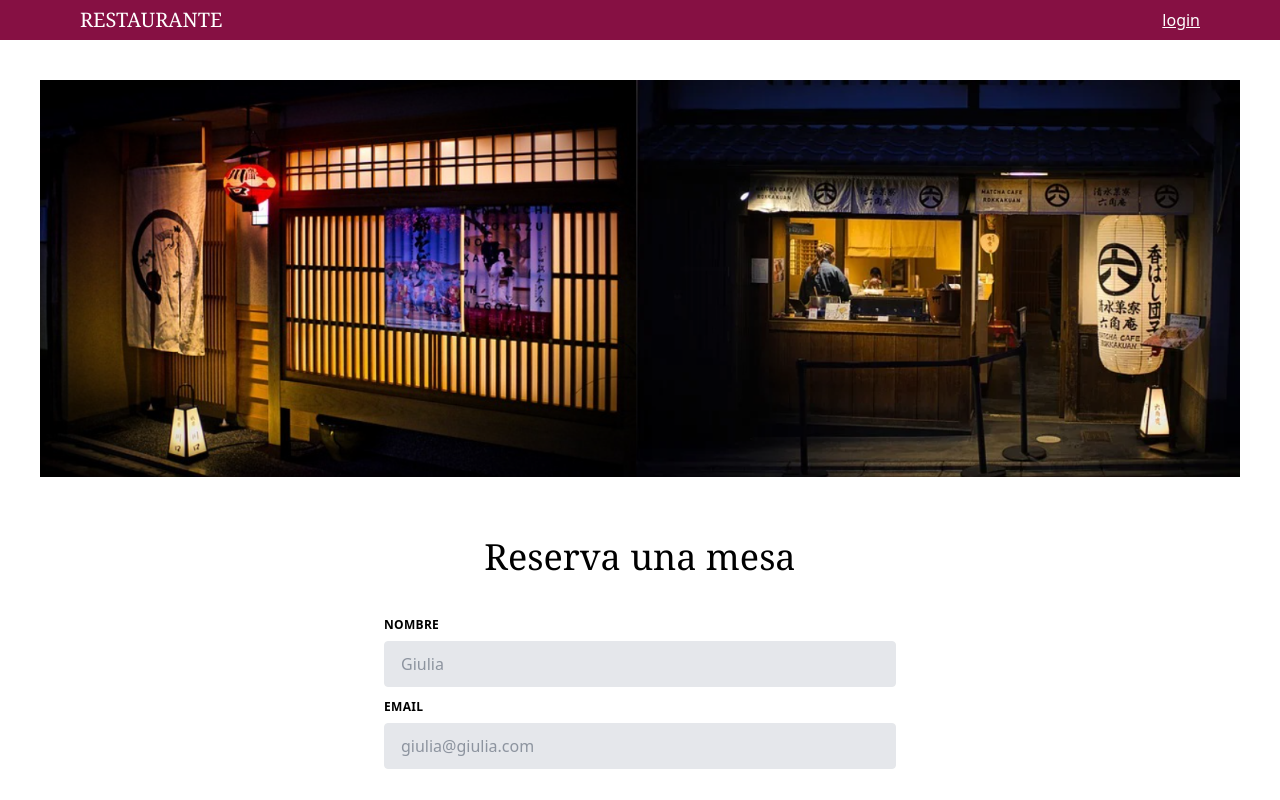
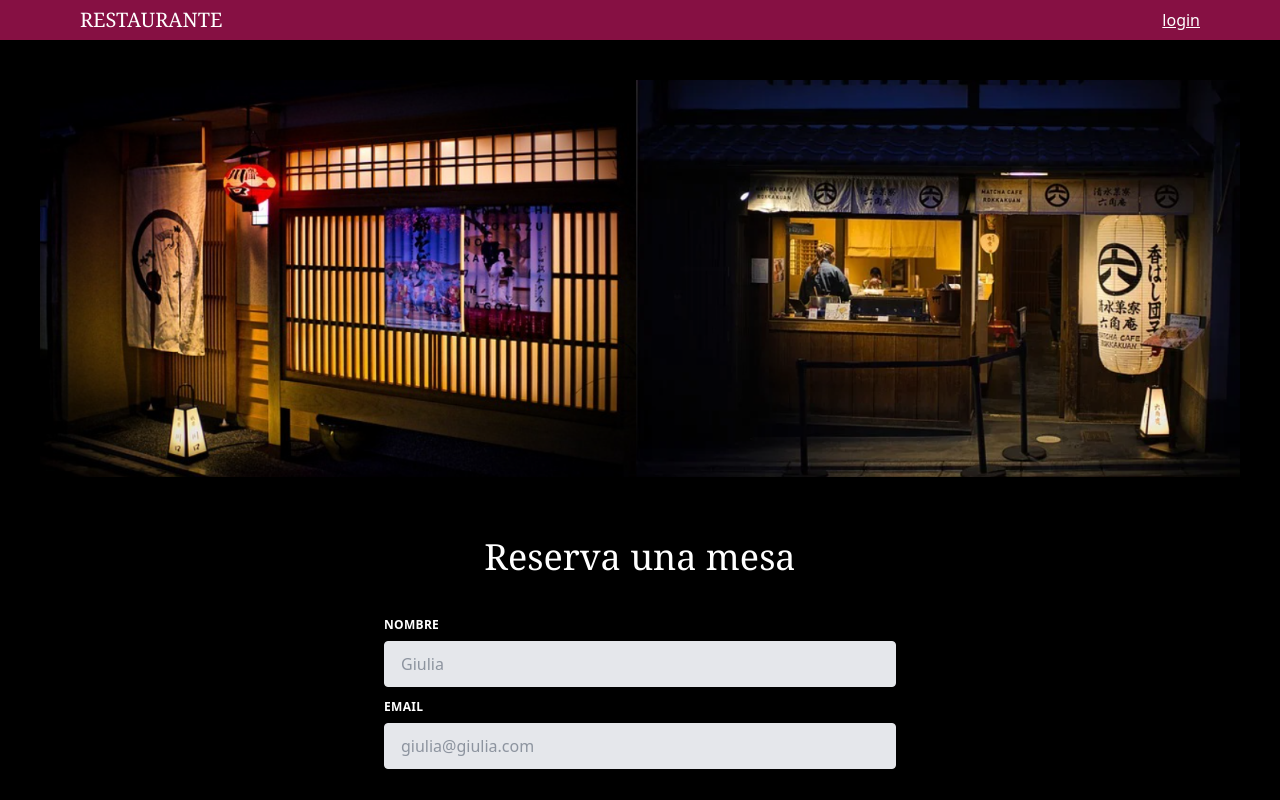
Before and after one commit to Moonril/local-restaurant, a React (Vite) app: page /reservar in a window 1280 px wide. Shown: the top 800 px of the page. Built offline with nearby package versions, Linux system fonts and the light colour scheme.

Commit message:
theme fixed

```diff
--- a/src/components/BookingPage.jsx
+++ b/src/components/BookingPage.jsx
@@ -38,9 +38,9 @@ const BookingPage = function () {
 
 
     return (
-        <section className="min-h-screen flex flex-col items-center p-5 text-black dark:text-white bg-white dark:bg-black">
+        <section className="min-h-screen flex flex-col items-center p-5 text-white bg-black">
 
-            <div className="flex flex-col items-center p-5 text-black dark:text-white bg-white dark:bg-black">
+            <div className="flex flex-col items-center p-5 text-white bg-black">
                 {/* <h1 className="py-10 text-4xl md:text-6xl font-serif">RESTAURANTE</h1> */}
                 <img src="booking-banner.png" alt="collage" />
 
--- a/src/components/HomePage.jsx
+++ b/src/components/HomePage.jsx
@@ -29,7 +29,7 @@ const HomePage = function () {
             {/* <Navbar /> */}
 
             {/* big container */}
-            <div className="min-h-screen flex flex-col items-center p-5 text-black dark:text-white bg-white dark:bg-black">
+            <div className="min-h-screen flex flex-col items-center p-5 text-white bg-black">
                 {/* title */}
                 <h1 className="py-10 text-4xl md:text-6xl font-serif">RESTAURANTE</h1>
                 <img src="collage.png" alt="collage" className="hidden md:block" />
@@ -54,7 +54,7 @@ const HomePage = function () {
 
             {/* find us */}
 
-            <div className="flex flex-col items-center gap-8 p-6 text-black dark:text-white bg-white dark:bg-black">
+            <div className="flex flex-col items-center gap-8 p-6 text-white bg-black">
                 <h3 className="text-3xl text-shadow-md/20">Donde estamos</h3>
 
                 <div className="flex flex-col md:flex-row m:w-xl">
@@ -67,7 +67,7 @@ const HomePage = function () {
 
             </div>
 
-            <div className="flex flex-row items-center justify-center p-5 text-black dark:text-white bg-white dark:bg-black">
+            <div className="flex flex-row items-center justify-center p-5 text-white bg-black">
                 {/* <div className="flex flex-col items-center">
                     <h3>Dirección</h3>
                     <div className="flex flex-row">
--- a/src/components/NotFound.jsx
+++ b/src/components/NotFound.jsx
@@ -1,6 +1,6 @@
 const NotFound = function () {
     return (
-        <section className="bg-red-200 min-h-screen flex flex-row p-20 gap-5">NotFound</section>
+        <section className="bg-red-200 min-h-screen flex flex-row p-20 gap-5 justify-center text-3xl">Page not found - Esta pàgina no existe</section>
     )
 }
 
--- a/src/components/backoffice/Backoffice.jsx
+++ b/src/components/backoffice/Backoffice.jsx
@@ -3,7 +3,7 @@ import Tabs from "./tabs/Tabs"
 
 const Backoffice = function () {
     return (
-        <section className="min-h-screen flex flex-col items-center  text-black dark:text-white bg-white dark:bg-black">
+        <section className="min-h-screen flex flex-col items-center  text-white bg-black">
                 {/* Main part - restaurant settings */}
             <div className="md:p-5">
                 <div className="flex flex-col items-center">
```
